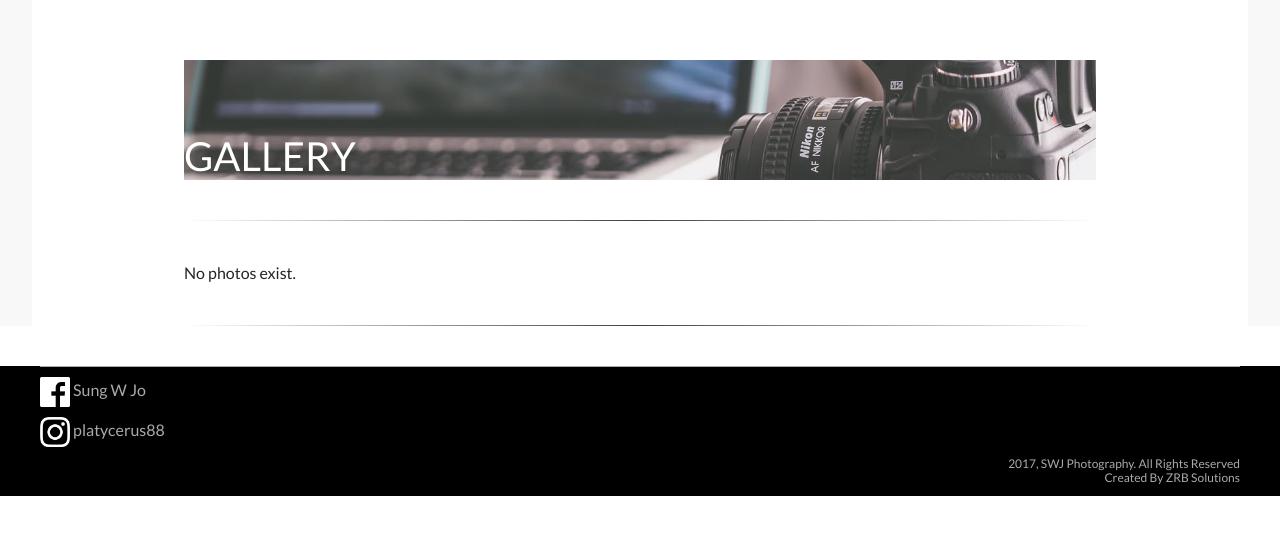
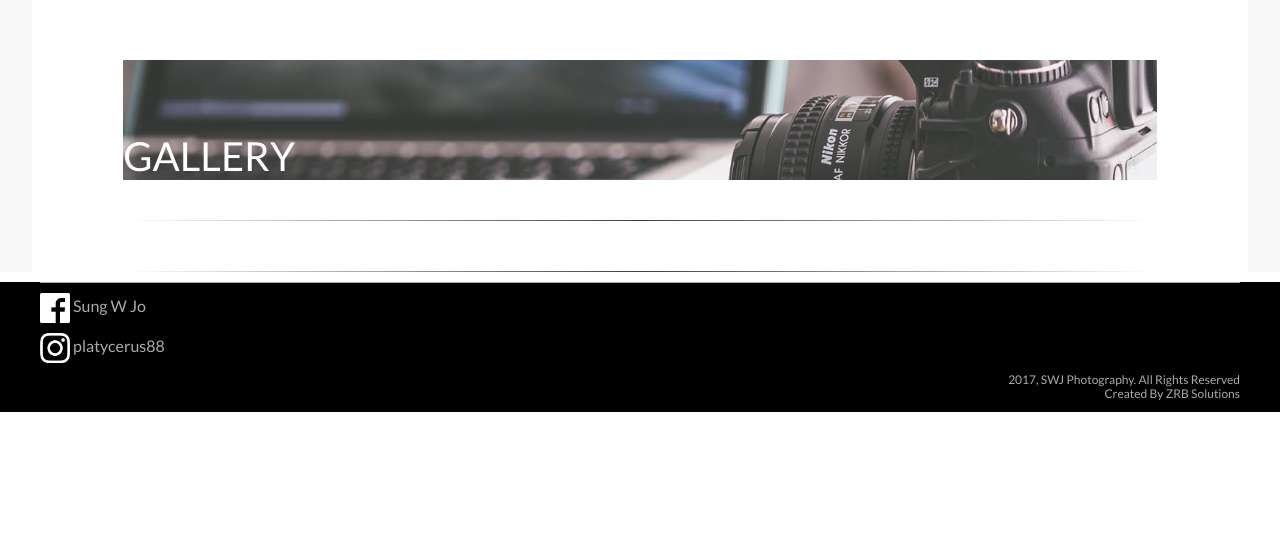
Before and after one commit to nivelheim/django_firstproject, a Django app: page /gallery/1/ in a window 1280 px wide. Shown: the part 101-636 px from the top of the page. Run offline with Django 3.2, Linux system fonts and the light colour scheme; data that the repository does not hold is empty; parts of the project's set-up code (start-up, migrations or seed data) failed here and were passed over; some libraries are stand-ins or nearby versions.

Commit message:
gallery columns fix

```diff
--- a/gallery/static/gallery/style.css
+++ b/gallery/static/gallery/style.css
@@ -31,21 +31,58 @@
 }
 
 #gallery-content-one {
-    width: 75%;
+    width: 85%;
     height: 100%;
     margin: auto;
 }
 
-.gallery-content-p {
-    font-family: 'Lato', sans-serif !important;
-    font-size: 16px !important;
-    margin-bottom: 40px;
-}
-
 .gallery-pagination {
     margin: auto;
+    margin-top: 20px;
+    font-size: 15px;
 }
 
 .page-link, .page-link:hover {
     color: black;
 }
+
+.gallery-cell {
+    display: inline-block;
+    width: 20%;
+    max-width: 200px;
+    height: auto;
+    margin-left: 10px;
+    margin-top: 20px;
+    margin-left: 15px;
+    margin-right: 15px;
+}
+
+.mobile-img {
+    width: 100%;
+    height: auto;
+}
+
+.gallery-content-divider {
+    margin-top: 40px;
+    margin-bottom: 10px;
+    border: 0;
+    height: 1px;
+    background-image: linear-gradient(to right, rgba(0, 0, 0, 0), rgba(0, 0, 0, 0.75), rgba(0, 0, 0, 0));
+}
+
+.gallery-row {
+    text-align: center;
+}
+
+
+@media only screen and (max-width: 743px) {
+    .gallery-cell {
+        display: inline-block;
+        width: 23.5%;
+        max-width: 200px;
+        height: auto;
+        margin-top: 20px;
+        margin-left: 2px;
+        margin-right: 2px;
+    }
+}
--- a/gallery/templates/gallery/photoentity_form.html
+++ b/gallery/templates/gallery/photoentity_form.html
@@ -11,16 +11,22 @@
             <div id="gallery-header">
                 <h1>GALLERY</h1>
             </div>
-            <div class="content-divider"></div>
-              <div class="gallery-content-p">
+            <div class="gallery-content-divider">
+            </div>
               {% if pages %}
-                  <div class="row text-center text-lg-left">
+              <div class="gallery-row">
                 {% for ent in pages %}
-                    <div class="col-lg-3 col-md-4 col-xs-6">
+                  <div class="gallery-cell">
+                      <a href="{{ ent.photo_file.url }}" target="_blank">
+                          <img class="mobile-img img-thumbnail" src="{{ ent.photo_file.url }}.250x250_q85_crop.jpg" alt="">
+                  </div>
+                <!--
+                <div class="col-xs-2 col-md-2 col-lg-2">
                   <a href="{{ ent.photo_file.url }}" class="d-block mb-4 h-100" target="_blank">
-                        <img class="img-fluid img-thumbnail" src="{{ ent.photo_file.url }}.250x250_q85_crop.jpg" alt="">
+                    <img class="img-fluid img-thumbnail mobile-img" src="{{ ent.photo_file.url }}.250x250_q85_crop.jpg" alt="">
                   </a>
                 </div>
+                -->
                 {% endfor %}
               </div>
 
@@ -56,13 +62,13 @@
                     {% endif %}
                   </li>
                 </ul>
-                  </nav>
+              </div>
 
               {% else %}
               <p>No photos exist.</p>
               {% endif %}
-              </div>
-            <div class="content-divider"></div>
+
+            <div class="gallery-content-divider"></div>
         </div>
     </div>
 </div>
--- a/gallery/views.py
+++ b/gallery/views.py
@@ -11,7 +11,7 @@
 
 def page(request, page_id):
     entities = PhotoEntity.objects.order_by('-photo_date')
-    paginator = Paginator(entities, 8) # Show 25 contacts per page
+    paginator = Paginator(entities, 12) # Show 25 contacts per page
 
     pages = paginator.get_page(page_id)
     return render(request, 'gallery/photoentity_form.html', {'pages': pages})
--- a/pages/static/pages/style.css
+++ b/pages/static/pages/style.css
@@ -255,7 +255,6 @@
     font-size: 16px !important;
     margin-bottom: 40px;
 }
-
 /*
 .bio-content-p ul, li {
     display: list-item !important;
```
Lines whose indentation alone changed are shown as unchanged.
